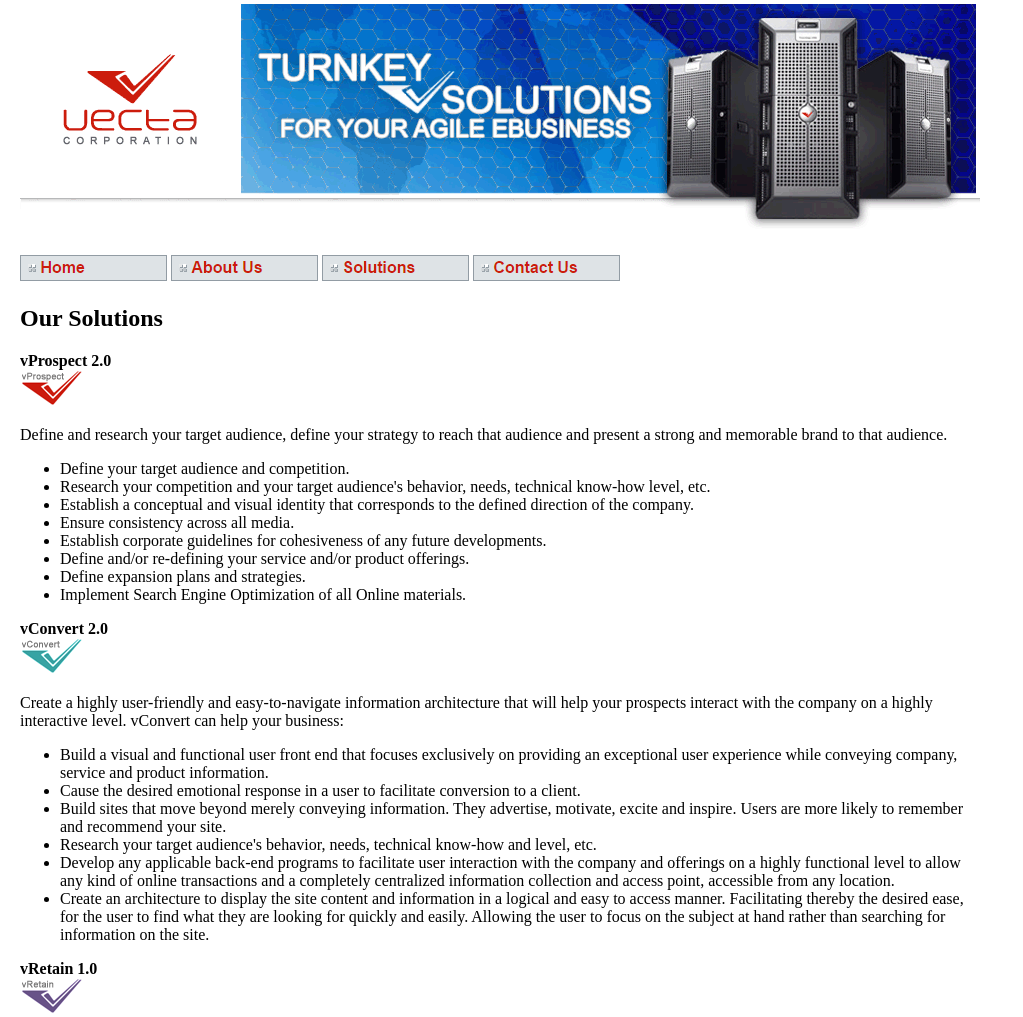
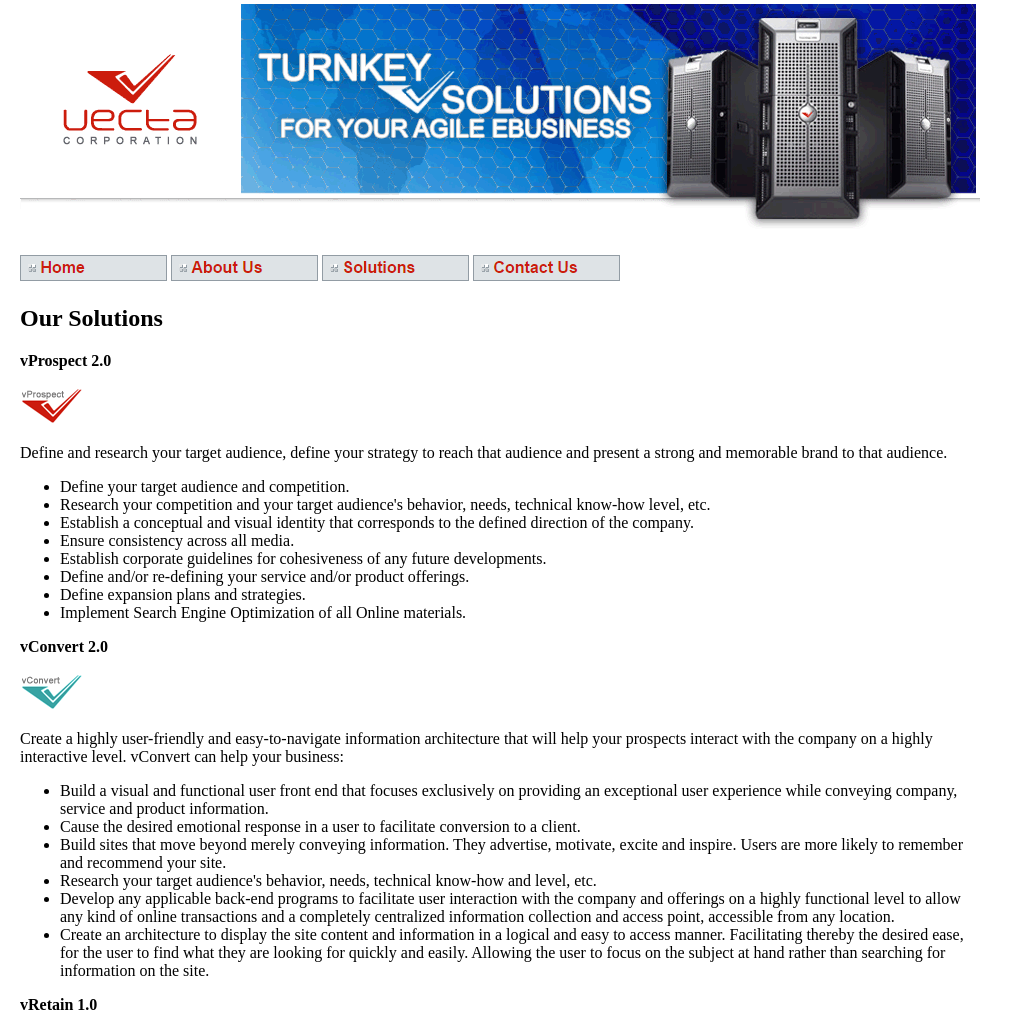
Before and after one commit to AjaySankar/Assignment-2, a plain HTML site: page solutions.html in a window 1280 px wide. Shown: the top 1017 px of the page, without its empty margins (0-1023 px from the left). Drawn offline with Linux system fonts and the light colour scheme.

Commit message:
Added a new line after solution title
Added a new line after solution title

```diff
--- a/solutions.html
+++ b/solutions.html
@@ -27,6 +27,7 @@
       <h2> Our Solutions </h2>
       <dl>
         <dt> <b> vProspect 2.0 </b> </dt>
+        <dd> <br/> </dd>
         <!-- vProspect 2.0 section begins -->
         <dd class="sol_def">
           <img src="./images/logo_vprospect.gif" alt="vProspect logo">
@@ -54,6 +55,7 @@
         <!-- vProspect 2.0 section ends -->
 
         <dt> <b> vConvert 2.0 </b> </dt>
+        <dd> <br/> </dd>
         <!-- vConvert 2.0 section begins -->
         <dd class="sol_def">
           <img src="./images/logo_vconvert.gif" alt="vConvert logo">
@@ -77,6 +79,7 @@
         <!-- vConvert 2.0 section ends -->
 
         <dt> <b> vRetain 1.0 </b> </dt>
+        <dd> <br/> </dd>
         <!-- vRetain 1.0 section begins -->
         <dd class="sol_def">
           <img src="./images/logo_vretain.gif" alt="vRetain logo">
```
